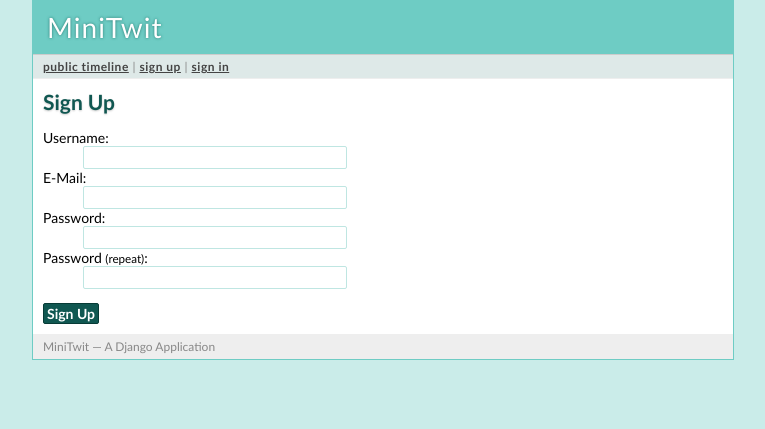
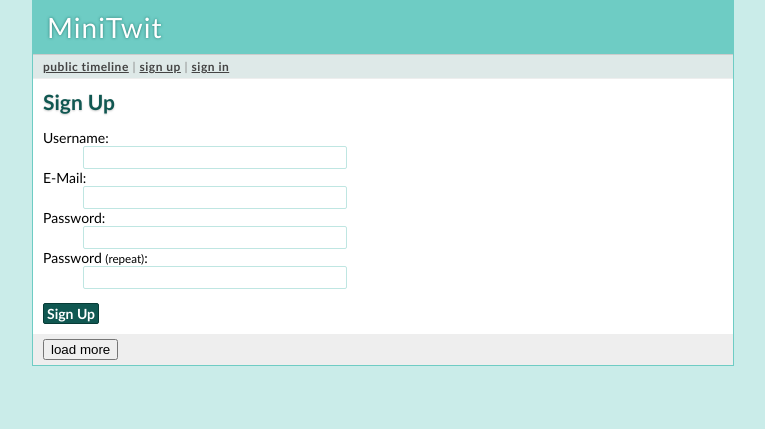
Before and after one commit to FiveGuys-DevOps/MiniTwit, a Django app: page /register in a window 1280 px wide. Shown: the part 31-460 px from the top of the page, without its empty margins (257-1022 px from the left). Run offline with Django 4.2, Linux system fonts and the light colour scheme.

Commit message:
initialThings

```diff
--- a/src/templates/layout.html
+++ b/src/templates/layout.html
@@ -19,6 +19,6 @@
   {% block body %}{% endblock %}
   </div>
   <div class=footer>
-    MiniTwit &mdash; A Django Application
+    <button type="button" id="myButton">load more</button>
   </div>
 </div>
```
